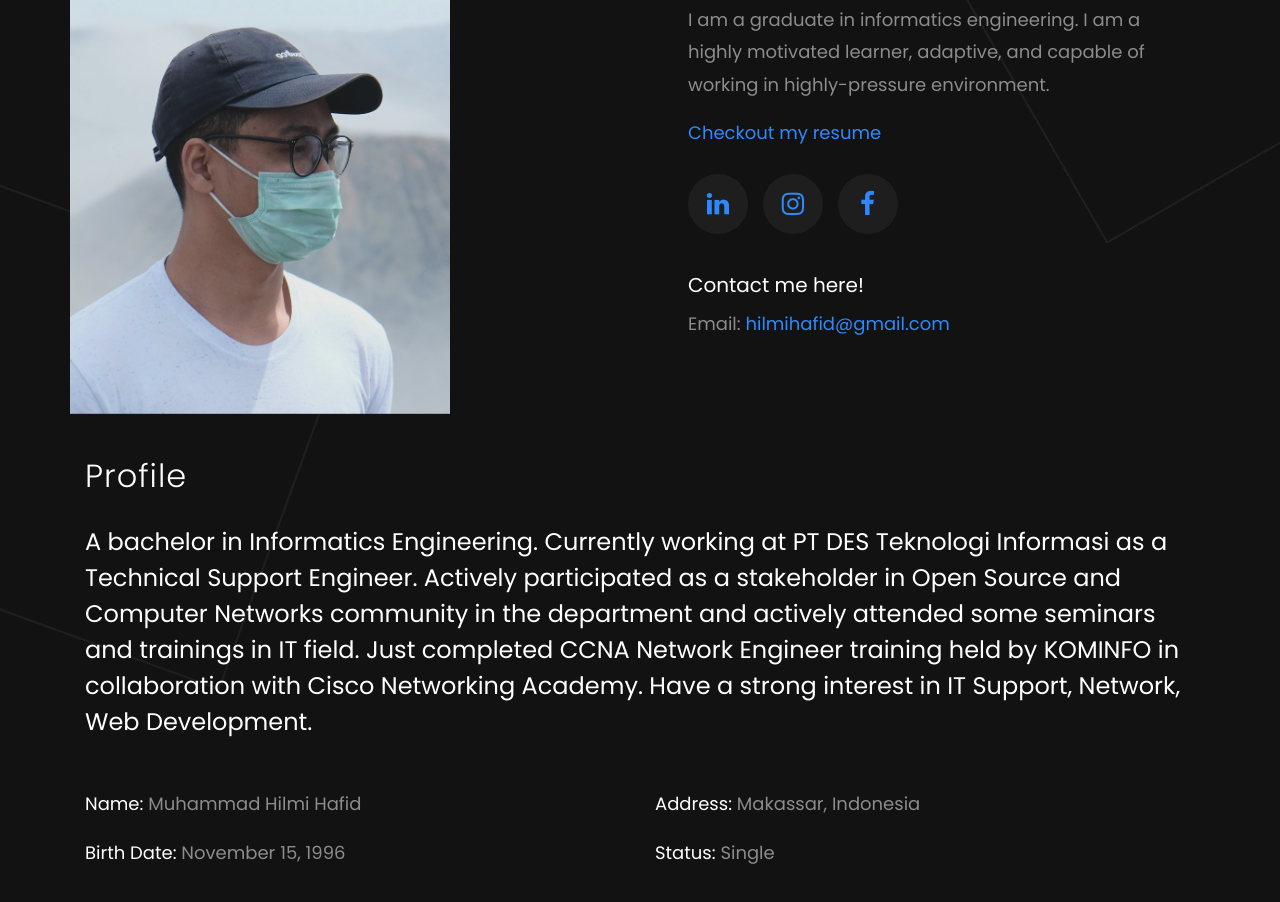
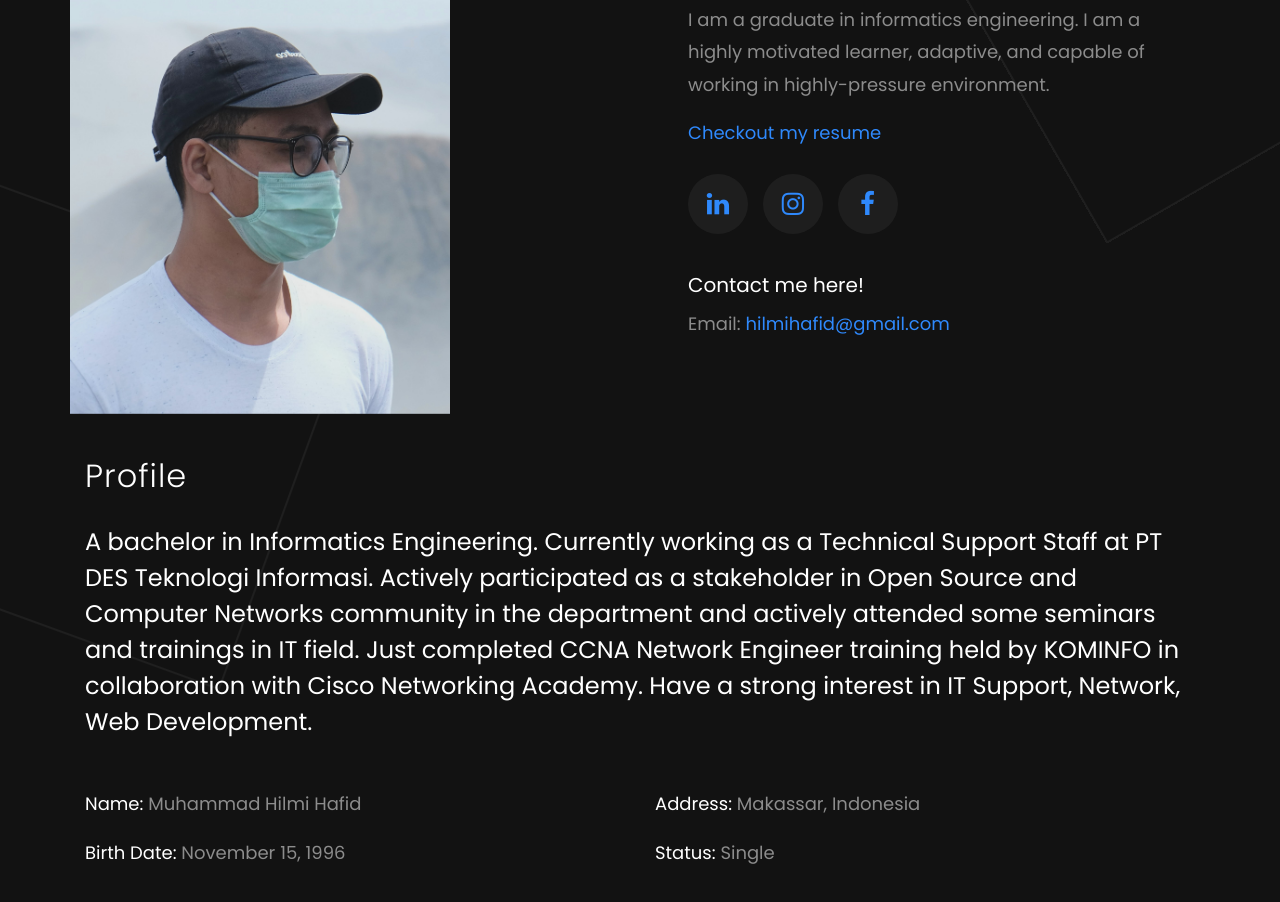
Before and after one commit to sihilmii/sihilmii.github.io, a plain HTML site: page aboutme.html in a window 1280 px wide. Shown: the part 266-1168 px from the top of the page. Drawn offline with Linux system fonts and the light colour scheme; some packages are replaced by stand-ins of ours; no server answers; files whose address does not match are found by name.

Commit message:
Update aboutme.html

```diff
--- a/aboutme.html
+++ b/aboutme.html
@@ -95,7 +95,7 @@
             <div class="col-md-12">
               <div class="profile ftco-animate">
                 <h2 class="mb-4">Profile</h2>
-                <h4 class="mb-4">A bachelor in Informatics Engineering. Currently working at PT DES Teknologi Informasi as a Technical Support Engineer. Actively participated as a stakeholder in Open Source and Computer Networks community in the department and actively attended some seminars and trainings in IT field. Just completed CCNA Network Engineer training held by KOMINFO in collaboration with Cisco Networking Academy. Have a strong interest in IT Support, Network, Web Development.</h4>
+                <h4 class="mb-4">A bachelor in Informatics Engineering. Currently working as a Technical Support Staff at PT DES Teknologi Informasi. Actively participated as a stakeholder in Open Source and Computer Networks community in the department and actively attended some seminars and trainings in IT field. Just completed CCNA Network Engineer training held by KOMINFO in collaboration with Cisco Networking Academy. Have a strong interest in IT Support, Network, Web Development.</h4>
                 <!--<p>Far far away, behind the word mountains, far from the countries Vokalia and Consonantia, there live the blind texts. Separated they live in Bookmarksgrove right at the coast of the Semantics, a large language ocean.</p>-->
                 <div class="row my-5">
                   <div class="col-md-6">
```
